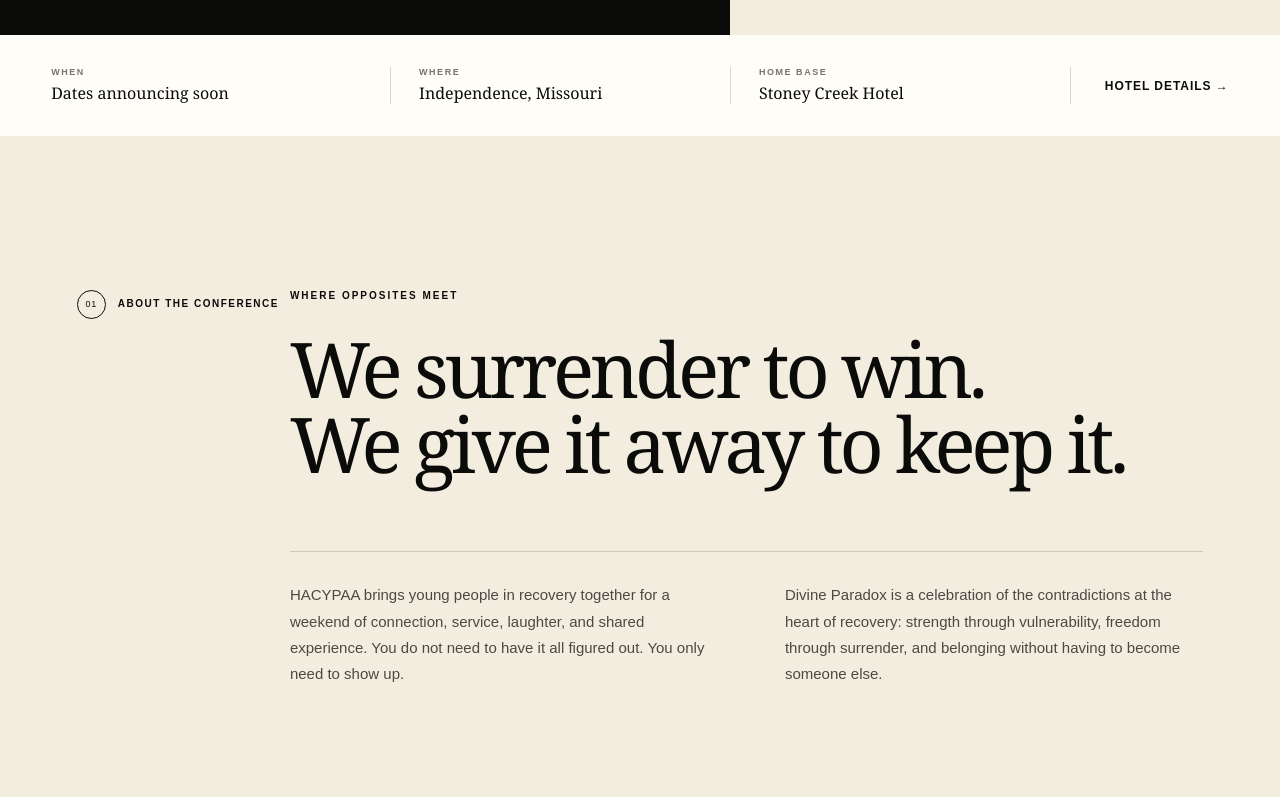
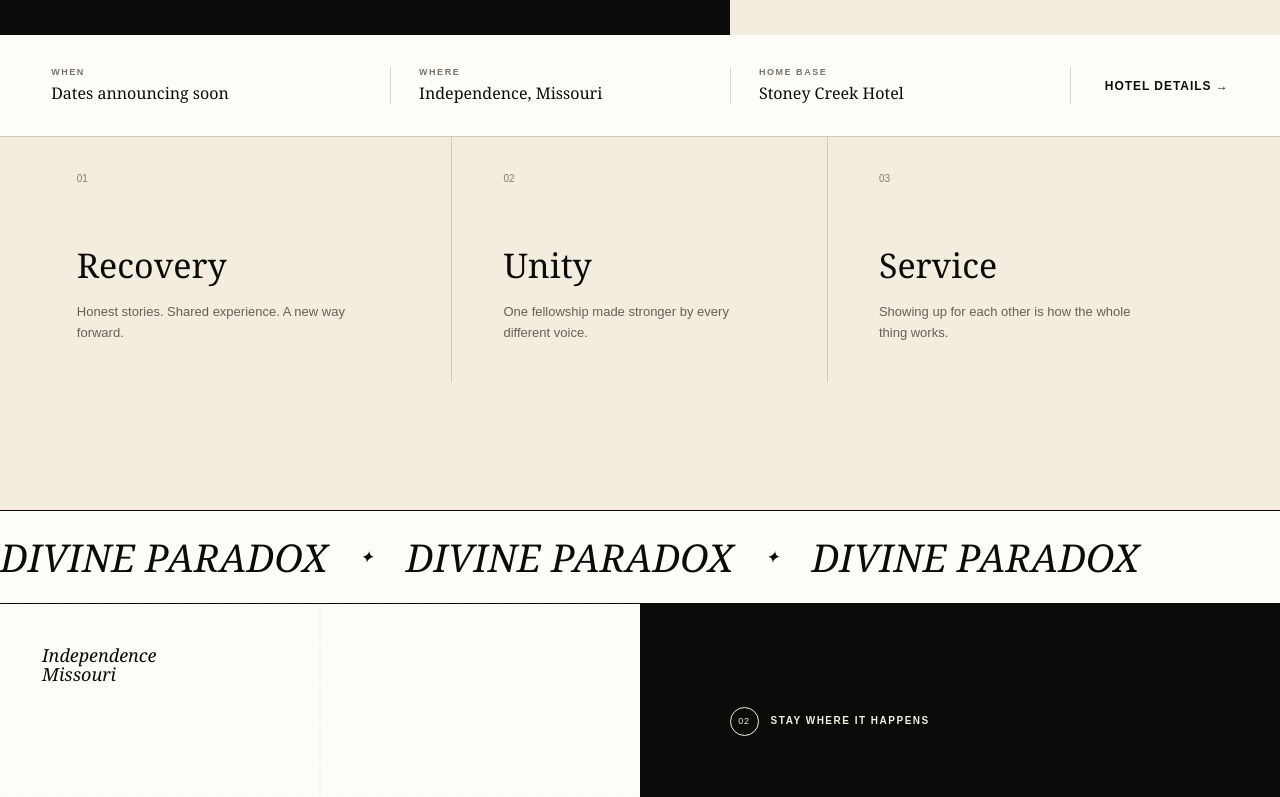
Before and after one commit to HACYPAA-Organization/hacypaa-website, a plain HTML site: page index.html in a window 1280 px wide. Shown: the part 723-1520 px from the top of the page. Drawn offline with Linux system fonts and the light colour scheme; a script that the page names is missing.

Commit message:
deletion of #about

```diff
--- a/index.html
+++ b/index.html
@@ -67,18 +67,6 @@
       <div><span class="fact-label">Where</span><strong>Independence, Missouri</strong></div>
       <div><span class="fact-label">Home base</span><strong>Stoney Creek Hotel</strong></div>
       <a href="#hotel">Hotel details <span aria-hidden="true">→</span></a>
-    </section>
-
-    <section class="about-section" id="about">
-      <div class="section-index"><span>01</span><p>About the conference</p></div>
-      <div class="about-main">
-        <p class="section-kicker">Where opposites meet</p>
-        <h2>We surrender to win.<br>We give it away to keep it.</h2>
-        <div class="about-copy-grid">
-          <p>HACYPAA brings young people in recovery together for a weekend of connection, service, laughter, and shared experience. You do not need to have it all figured out. You only need to show up.</p>
-          <p>Divine Paradox is a celebration of the contradictions at the heart of recovery: strength through vulnerability, freedom through surrender, and belonging without having to become someone else.</p>
-        </div>
-      </div>
     </section>
 
     <div class="principles" aria-label="Conference principles">
```
